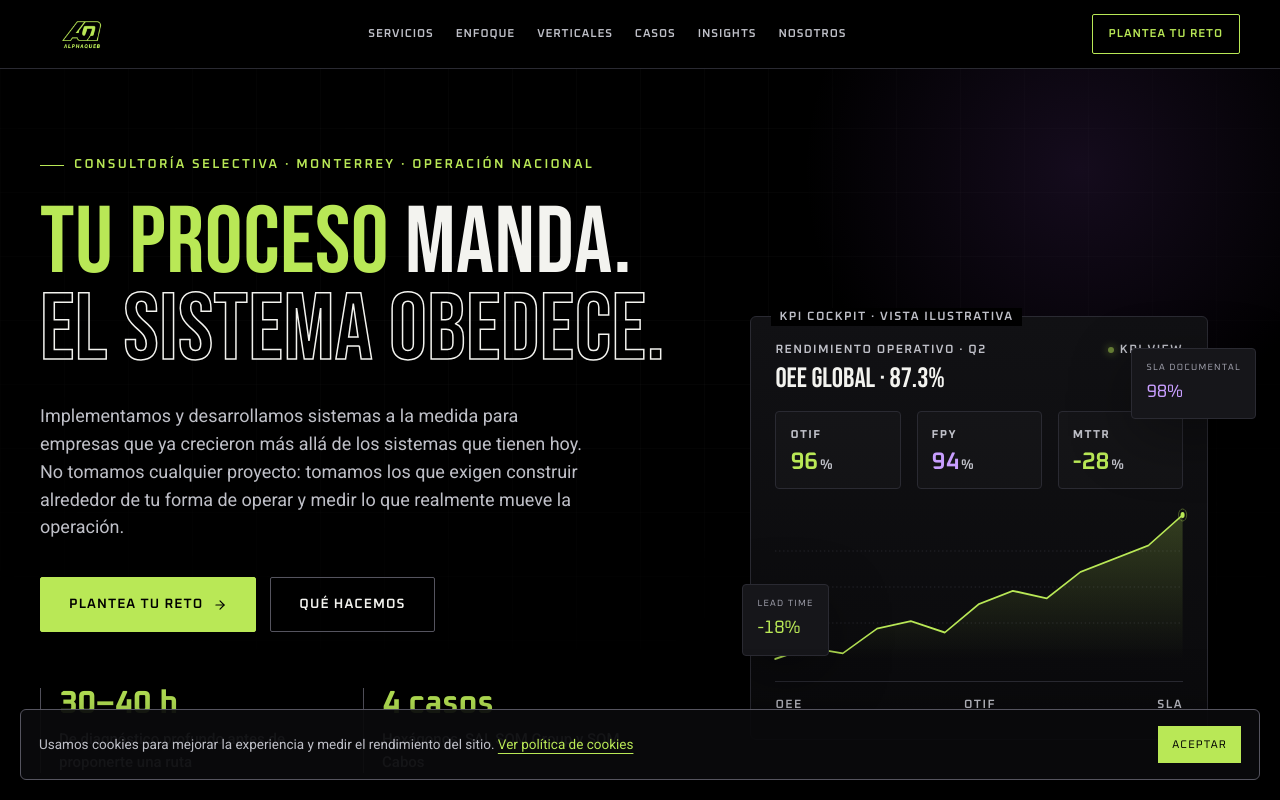
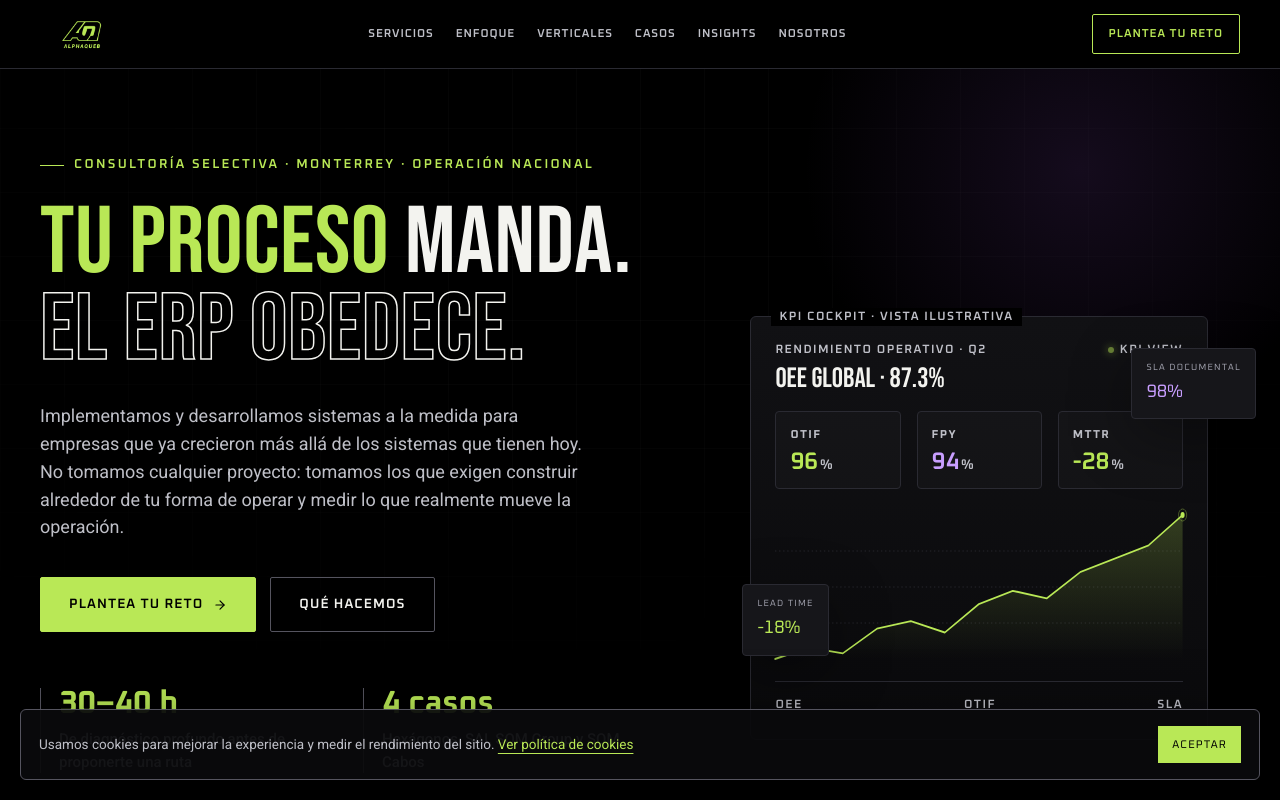
Before and after one commit to antonioqueb/alphaqueb-manufacture, a Next.js app: page / in a window 1280 px wide. Shown: the top 800 px of the page. Built offline with nearby package versions, Linux system fonts and the light colour scheme.

Commit message:
Refactor HomeLanding component to update messaging from "El sistema obedece." to "El ERP obedece."

```diff
--- a/components/HomeLanding.jsx
+++ b/components/HomeLanding.jsx
@@ -379,7 +379,7 @@
           <div className="aq-hero-grid">
             <div>
               <div className="aq-eyebrow">Consultoría selectiva · Monterrey · operación nacional</div>
-              <h1 className="aq-hero-title"><span className="lime">Tu proceso</span> manda.<br/><span className="stroke">El sistema obedece.</span></h1>
+              <h1 className="aq-hero-title"><span className="lime">Tu proceso</span> manda.<br/><span className="stroke">El ERP obedece.</span></h1>
               <p className="aq-hero-sub">Implementamos y desarrollamos sistemas a la medida para empresas que ya crecieron más allá de los sistemas que tienen hoy. No tomamos cualquier proyecto: tomamos los que exigen construir alrededor de tu forma de operar y medir lo que realmente mueve la operación.</p>
               <div className="aq-cta-row"><Link href="#contacto" className="aq-btn aq-btn-primary">Plantea tu reto <IconArrow size={14} /></Link><Link href="#servicios" className="aq-btn aq-btn-ghost">Qué hacemos</Link></div>
               <div className="aq-stat-row">
```
